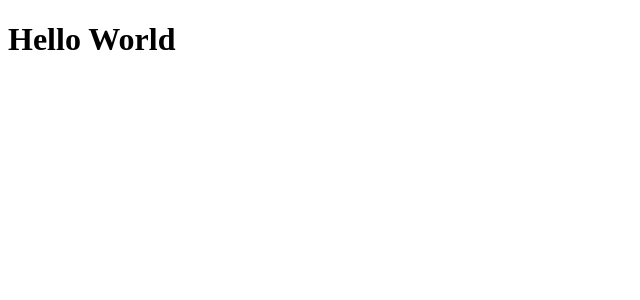
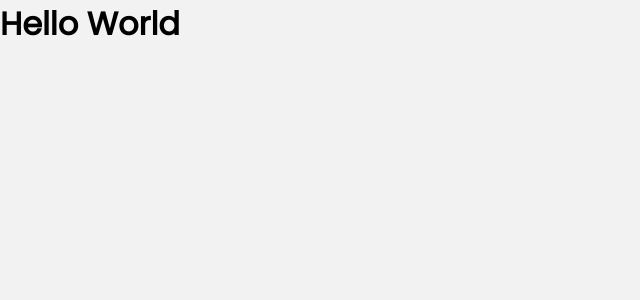
Before and after one commit to vinnycosta9898/react-wallet, a React (Vite) app: page / in a window 1280 px wide. Shown: the top 300 px of the page, without its empty margins (0-640 px from the left). Built offline with nearby package versions, Linux system fonts and the light colour scheme.

Commit message:
Adicionando o estilo Global e criando o componente Header

```diff
--- a/index.html
+++ b/index.html
@@ -4,7 +4,10 @@
     <meta charset="UTF-8" />
     <link rel="icon" type="image/svg+xml" href="/vite.svg" />
     <meta name="viewport" content="width=device-width, initial-scale=1.0" />
-    <title>Vite + React + TS</title>
+    <link rel="preconnect" href="https://fonts.googleapis.com">
+  <link rel="preconnect" href="https://fonts.gstatic.com" crossorigin>
+  <link href="https://fonts.googleapis.com/css2?family=Poppins&display=swap" rel="stylesheet">
+    <title>React Wallet</title>
   </head>
   <body>
     <div id="root"></div>
--- /dev/null
+++ b/src/components/Header/styles.ts
@@ -0,0 +1,3 @@
+import styled from 'styled-components';
+
+export const Container = styled.header``
--- a/src/main.tsx
+++ b/src/main.tsx
@@ -1,9 +1,11 @@
 import React from 'react'
 import ReactDOM from 'react-dom/client'
 import App from './App'
+import { GlobalStyle } from './styles/GlobalStyle';
 
 ReactDOM.createRoot(document.getElementById('root') as HTMLElement).render(
   <React.StrictMode>
+    <GlobalStyle/>
     <App />
   </React.StrictMode>,
 )
--- a/src/styles/GlobalStyle.ts
+++ b/src/styles/GlobalStyle.ts
@@ -5,5 +5,11 @@
         padding: 0;
         margin: 0;
         box-sizing: border-box;
+        font-family: Poppins;
+        text-decoration: none;
+    }
+
+    body{
+        background-color: #f2f2f2;
     }
 `
```
Also changed, not shown: src/components/Header/index.tsx (added, +9 -0 lines).
